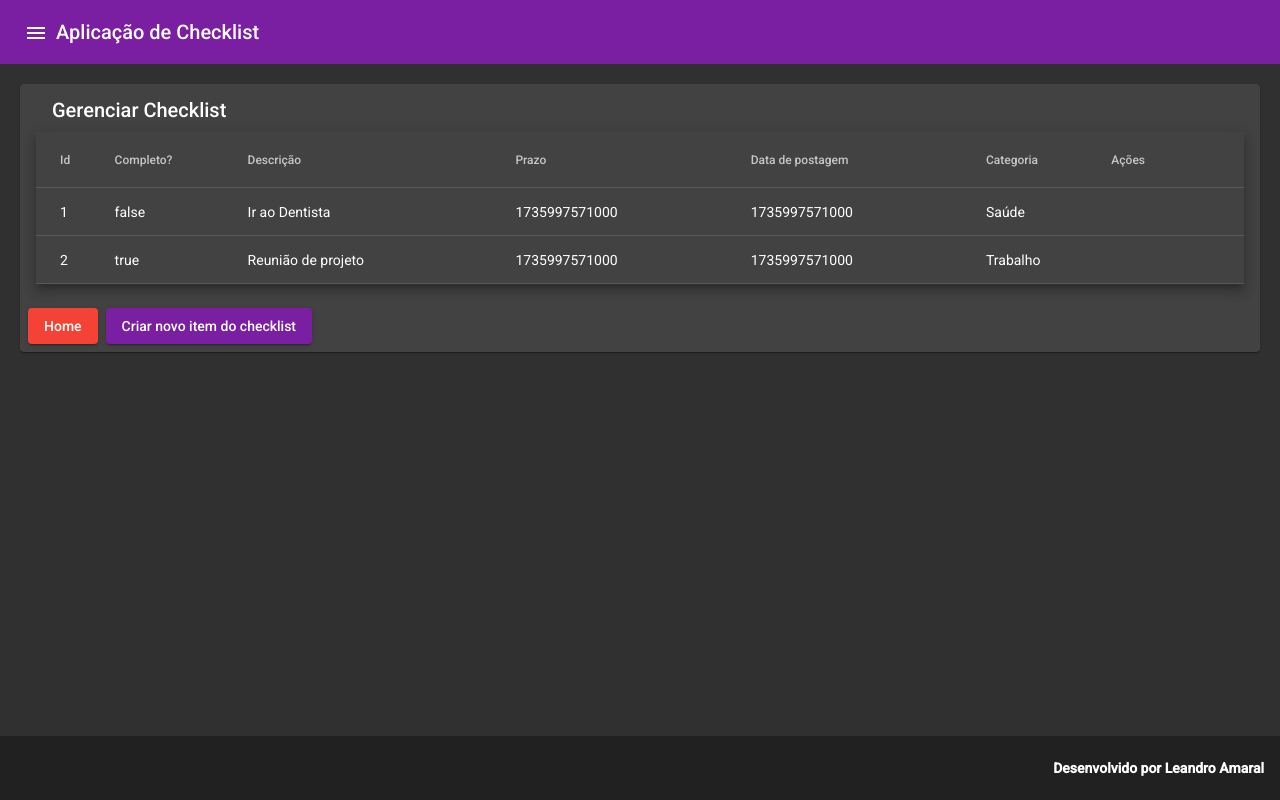
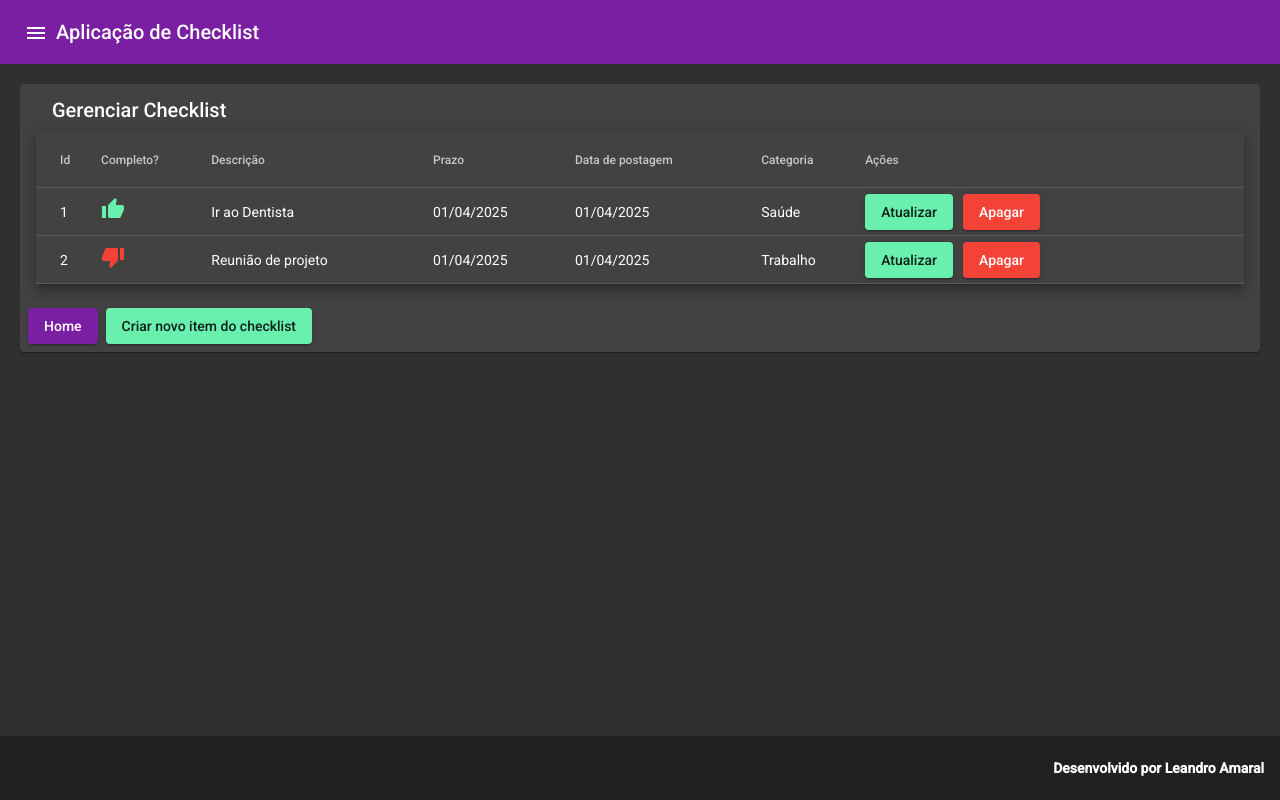
Before and after one commit to Git-LeAmaral/checklist-app, an Angular app: page /checklist in a window 1280 px wide. Built offline with nearby package versions, Linux system fonts and the light colour scheme.

Commit message:
feat: Estilizando checklist

```diff
--- a/src/app/category/category.component.html
+++ b/src/app/category/category.component.html
@@ -37,8 +37,8 @@
         </mat-card-content>
 
         <mat-card-actions>
-            <a mat-raised-button [routerLink]="['/']">Home</a>
-            <a mat-raised-button color="primary" (click)="createNewCategory()">Criar nova categoria</a>
+            <a mat-raised-button color="primary" [routerLink]="['/']">Home</a>
+            <a mat-raised-button color="accent" (click)="createNewCategory()">Criar nova categoria</a>
         </mat-card-actions>
 
     </mat-card>
--- a/src/app/checklist/checklist.component.html
+++ b/src/app/checklist/checklist.component.html
@@ -19,7 +19,12 @@
             <!-- Name Column -->
             <ng-container matColumnDef="completed">
               <th mat-header-cell *matHeaderCellDef> Completo? </th>
-              <td mat-cell *matCellDef="let element"> {{element.completed}} </td>
+              <td mat-cell *matCellDef="let element">
+
+                <mat-icon color="accent" *ngIf="!element.completed" (click)="updateCompleteStatus(true)">thumb_up</mat-icon>
+                <mat-icon color="warn" *ngIf="element.completed" (click)="updateCompleteStatus(false)">thumb_down</mat-icon>
+
+              </td>
             </ng-container>
 
             <!-- Weight Column -->
@@ -31,12 +36,12 @@
             <!-- Symbol Column -->
             <ng-container matColumnDef="deadline">
               <th mat-header-cell *matHeaderCellDef> Prazo </th>
-              <td mat-cell *matCellDef="let element"> {{element.deadline}} </td>
+              <td mat-cell *matCellDef="let element"> {{element.deadline | date: 'MM/dd/yyyy'}} </td>
             </ng-container>
 
             <ng-container matColumnDef="postDate">
               <th mat-header-cell *matHeaderCellDef> Data de postagem </th>
-              <td mat-cell *matCellDef="let element"> {{element.postDate}} </td>
+              <td mat-cell *matCellDef="let element"> {{element.postDate | date: 'MM/dd/yyyy'}} </td>
             </ng-container>
 
             <ng-container matColumnDef="category">
@@ -46,7 +51,10 @@
 
             <ng-container matColumnDef="actions">
               <th mat-header-cell *matHeaderCellDef> Ações </th>
-              <td mat-cell *matCellDef="let element">  </td>
+              <td mat-cell *matCellDef="let element">
+                  <button (click)="updateChecklist(element)" mat-raised-button color="accent" class="mr-10">Atualizar</button>
+                  <button (click)="deleteChecklist(element)" mat-raised-button color="warn">Apagar</button>
+              </td>
             </ng-container>
 
             <tr mat-header-row *matHeaderRowDef="displayedColumns"></tr>
@@ -58,8 +66,8 @@
         </mat-card-content>
 
         <mat-card-actions>
-            <a mat-raised-button color="warn" [routerLink]="['/']">Home</a>
-            <a mat-raised-button color="primary" (click)="createNewItem()">Criar novo item do checklist</a>
+            <a mat-raised-button color="primary" [routerLink]="['/']">Home</a>
+            <a mat-raised-button color="accent" (click)="createNewItem()">Criar novo item do checklist</a>
         </mat-card-actions>
 
     </mat-card>
--- a/src/app/checklist/checklist.component.ts
+++ b/src/app/checklist/checklist.component.ts
@@ -1,5 +1,6 @@
 import { Component, OnInit } from '@angular/core';
 import { CATEGORY_DATA } from '../category/category.component';
+import { ChecklistItem } from '../_models/checklist_item';
 
 export const CHECKLIST_DATA = [
 
@@ -38,6 +39,21 @@ export class ChecklistComponent implements OnInit {
   ngOnInit(): void {
   }
 
+  public updateChecklist(checklistItem: ChecklistItem) {
+    console.log('atualizando checklist');
+
+  }
+
+  public deleteChecklist(checklistItem: ChecklistItem) {
+    console.log('deletando checklist');
+
+  }
+
+  public updateCompleteStatus(status: boolean) {
+    console.log(`status alterado ${status}`);
+
+  }
+
   public createNewItem() {
     console.log('Criar novo item do checklist clicado!');
 
```
